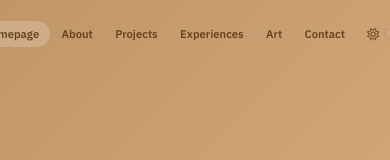
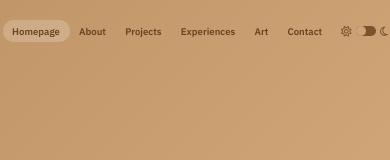
Before and after one commit to steph-xue/portfolio, a React (Vite) app: page / in a window 390 px wide. Shown: the top 160 px of the page. Built offline with nearby package versions, Linux system fonts and the light colour scheme.

Commit message:
fix homepage mobile font size

```diff
--- a/src/style.scss
+++ b/src/style.scss
@@ -36,6 +36,7 @@
 	--fs-ml: 1rem;
     --fs-m: 0.8rem;
     --fs-s: 0.7rem;
+    --fs-xs: 0.6rem;
 
 	--gradient-light: linear-gradient(
 	-45deg,
@@ -154,7 +155,7 @@ a {
 }
 
 .navbar-list {
-    font-size: var(--fs-s);
+    font-size: var(--fs-xs);
 	font-weight: var(--fw-med);
 	list-style: none;
     display: flex;
```
